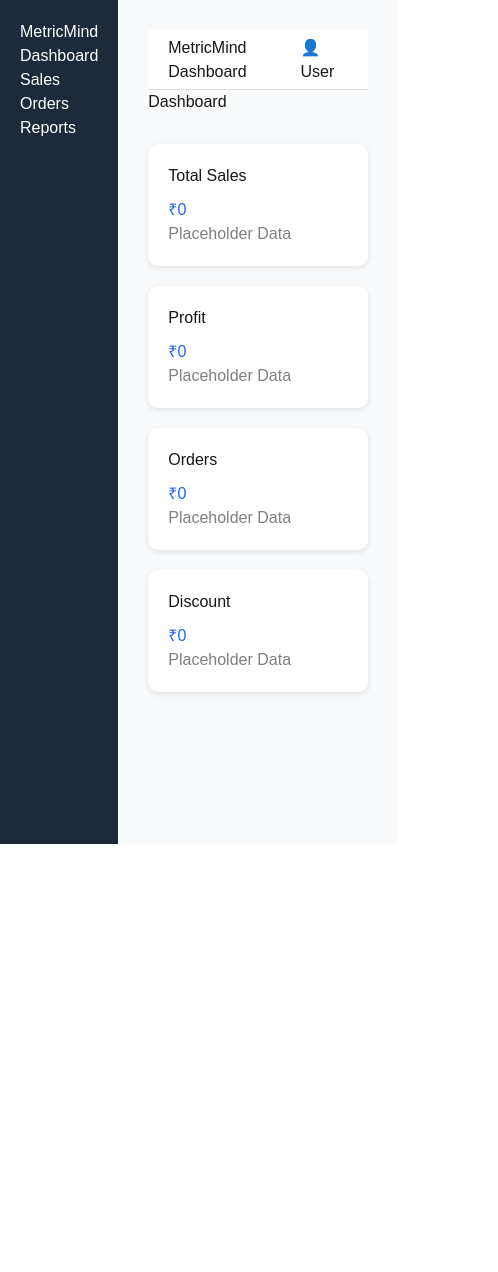
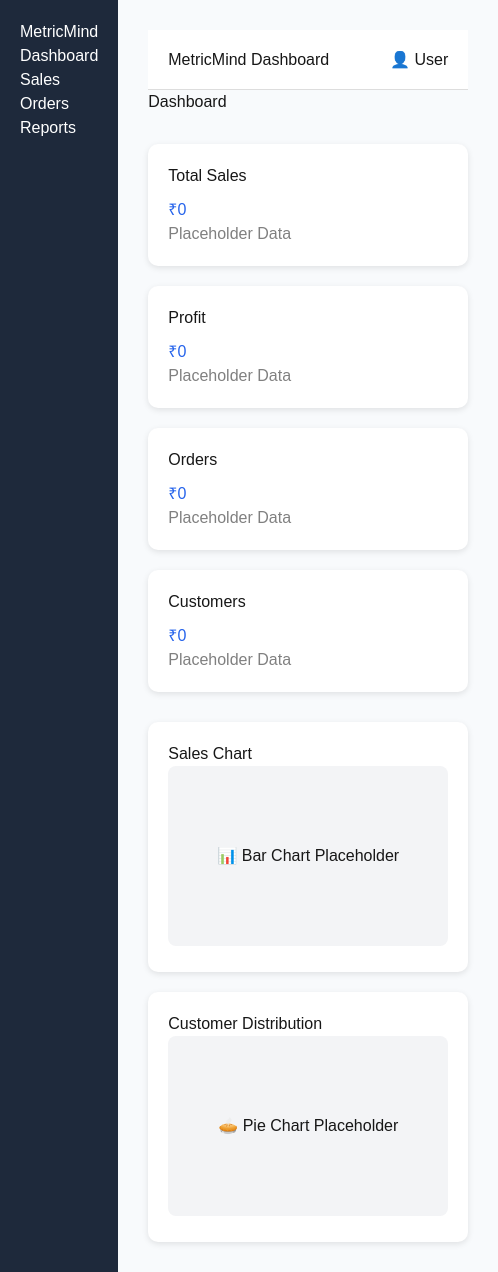
Before and after one commit to hrishika12-06patel/MetricMind, a Next.js app in the folder frontend/: page /dashboard in a window 390 px wide. Shown: the whole page, 498 px wide, since content can reach past the window. Before the commit the page ends 844 px from the top, so only its background shows below. Built offline with nearby package versions, Linux system fonts and the light colour scheme.

Commit message:
Imporve dashboard responsiveness and add placeholder charts

```diff
--- a/frontend/app/dashboard/page.tsx
+++ b/frontend/app/dashboard/page.tsx
@@ -42,7 +42,7 @@
             "Total Sales",
             "Profit",
             "Orders",
-            "Discount",
+            "Customers",
           ].map((item) => (
             <div
               key={item}
@@ -65,6 +65,64 @@
             </div>
           ))}
         </div>
+      <div
+  style={{
+    display: "grid",
+    gridTemplateColumns: "repeat(auto-fit, minmax(320px, 1fr))",
+    gap: "20px",
+    marginTop: "30px",
+  }}
+>
+  <div
+    style={{
+      background: "white",
+      padding: "20px",
+      borderRadius: "10px",
+      boxShadow: "0 2px 6px rgba(0,0,0,0.1)",
+      minHeight: "250px",
+    }}
+  >
+    <h3>Sales Chart</h3>
+
+    <div
+      style={{
+        height: "180px",
+        background: "#f3f4f6",
+        display: "flex",
+        justifyContent: "center",
+        alignItems: "center",
+        borderRadius: "8px",
+      }}
+    >
+      📊 Bar Chart Placeholder
+    </div>
+  </div>
+
+  <div
+    style={{
+      background: "white",
+      padding: "20px",
+      borderRadius: "10px",
+      boxShadow: "0 2px 6px rgba(0,0,0,0.1)",
+      minHeight: "250px",
+    }}
+  >
+    <h3>Customer Distribution</h3>
+
+    <div
+      style={{
+        height: "180px",
+        background: "#f3f4f6",
+        display: "flex",
+        justifyContent: "center",
+        alignItems: "center",
+        borderRadius: "8px",
+      }}
+    >
+      🥧 Pie Chart Placeholder
+    </div>
+  </div>
+</div>
       </main>
     </div>
   );
```
